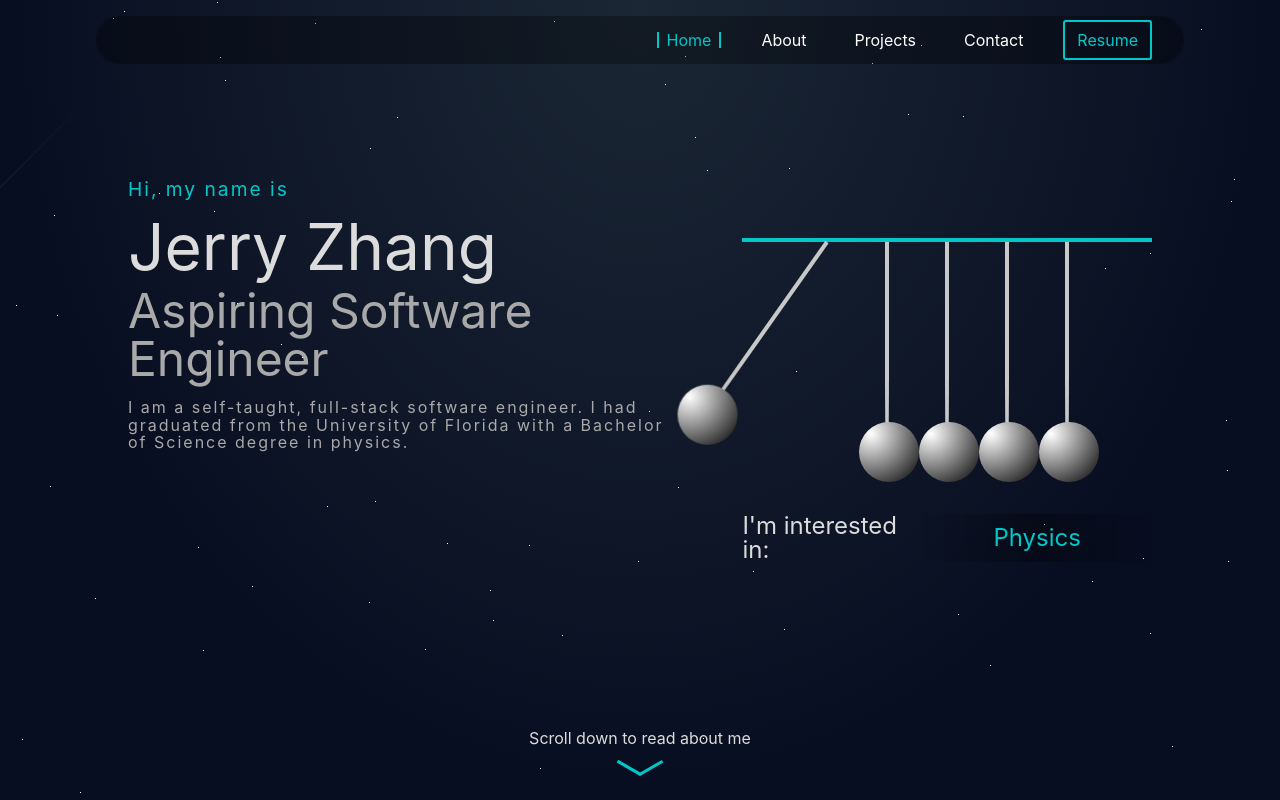
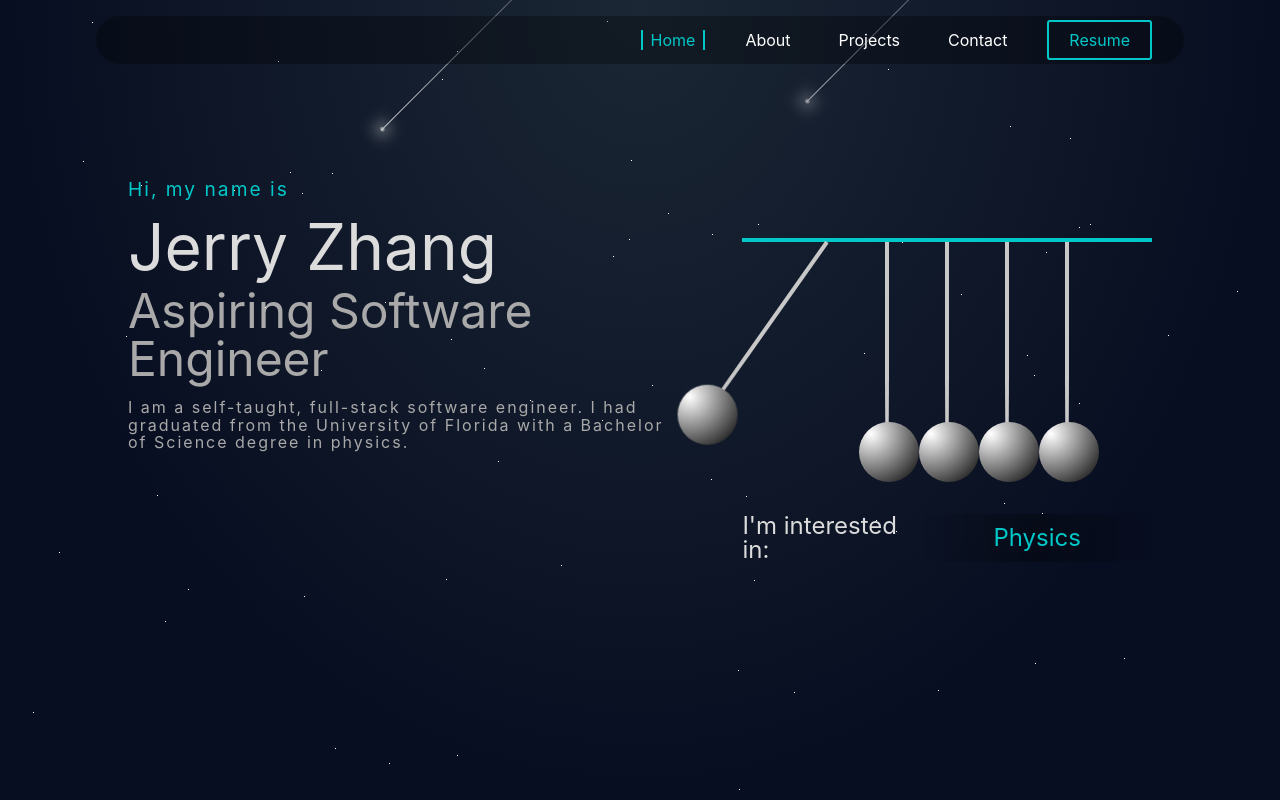
Before and after one commit to Jerriath/portfolio, a React (Create React App) app: page / in a window 1280 px wide. Shown: the top 800 px of the page. Built offline with nearby package versions, Linux system fonts and the light colour scheme.

Commit message:
Got header anchors to highlight correctly depending on what is selected; made home footer disappear

```diff
--- a/src/App.js
+++ b/src/App.js
@@ -37,8 +37,8 @@ const App = () => {
 
     return (
         <main className='app'>
-            <Header scrolledUp={scrolledUp}/>
-            <Homepage />
+            <Header scrolledUp={scrolledUp} scrollHeight={scrollHeight}/>
+            <Homepage scrollHeight={scrollHeight} />
             <About />
         </main>
     )
--- a/src/components/header/Header.js
+++ b/src/components/header/Header.js
@@ -1,32 +1,46 @@
 // Importing node modules
-import React from 'react'
+import React, { useState, useRef } from 'react'
 
 // Importing local project files
 import './header.scss';
 
-const Header = ({scrolledUp}) => {
+const Header = ({scrolledUp, scrollHeight}) => {
+
+    const [currentSelected, setCurrentSelected] = useState(null);
+    const homeAnchor = useRef(null);
+
+    const onClickHandler = (e) => {
+        if (currentSelected === null ) {
+            homeAnchor.current.classList.remove('selected');
+        }
+        else {
+            currentSelected.classList.remove('selected');
+        }
+        setCurrentSelected(e.target);
+        e.target.classList.add('selected');
+    }
 
     return (
         <header className={scrolledUp ? 'show' : 'hide'}>
             <nav>
                 <ul>
                     <li>
-                        <a>
+                        <a className='selected' onClick={onClickHandler} ref={homeAnchor} >
                             Home
                         </a>
                     </li>
                     <li>
-                        <a>
+                        <a onClick={onClickHandler} >
                             About
                         </a>
                     </li>
                     <li>
-                        <a>
+                        <a onClick={onClickHandler} >
                             Projects
                         </a>
                     </li>
                     <li>
-                        <a>
+                        <a onClick={onClickHandler} >
                             Contact
                         </a>
                     </li>
--- a/src/components/header/header.scss
+++ b/src/components/header/header.scss
@@ -33,7 +33,6 @@ ul {
 
 li {
     margin: 0 1rem;
-    padding: 0 0.5rem;
     transition: color 0.2s linear;
 }
 
@@ -42,15 +41,15 @@ li:hover {
 
 }
 
-a {
-    cursor: pointer;
-}
-
-// Temporary Styles; this needs to be added with js logic
-li:first-child {
+.selected {
     color: $accent-color;
     border-left: 2px solid $accent-color;
     border-right: 2px solid $accent-color;
+}
+
+a {
+    cursor: pointer;
+    padding: 0 0.5rem;
 }
 
 button {
--- a/src/components/home/home.scss
+++ b/src/components/home/home.scss
@@ -92,6 +92,7 @@ footer {
     flex-direction: column;
     justify-content: center;
     align-items: center;
+    transition: opacity 0.2s linear;
 }
 
 footer h3:first-child {
--- a/src/components/home/homepage.js
+++ b/src/components/home/homepage.js
@@ -1,12 +1,21 @@
 // Importing node modules
-import React from 'react'
+import React, { useEffect, useState } from 'react'
 
 // Importing local project files
 import Cradle from './Cradle';
 import Ticker from './Ticker';
 import './home.scss';
 
-const Homepage = () => {
+const Homepage = ({scrollHeight}) => {
+
+    const [showFooter, setShowFooter] = useState(true);
+
+    useEffect(() => {
+        console.log(scrollHeight);
+        if (scrollHeight > 50) {
+            setShowFooter(false);
+        }
+    }, [scrollHeight])
 
     return (
         <section className='homepage'>
@@ -49,7 +58,7 @@ const Homepage = () => {
                     </div>
                 </article>
             </div>
-            <footer>
+            <footer style={showFooter ? { opacity: 1 } : { opacity: 0 }}>
                 <h3>Scroll down to read about me</h3>
                 <h3 className='arrow'>
                     <div></div>
```
